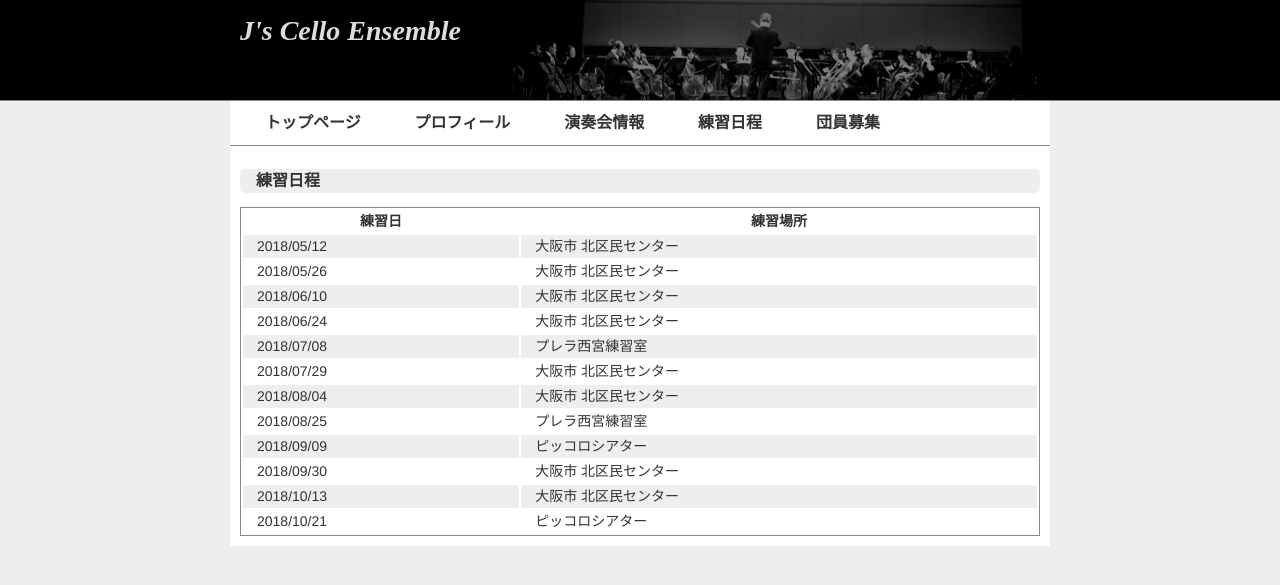
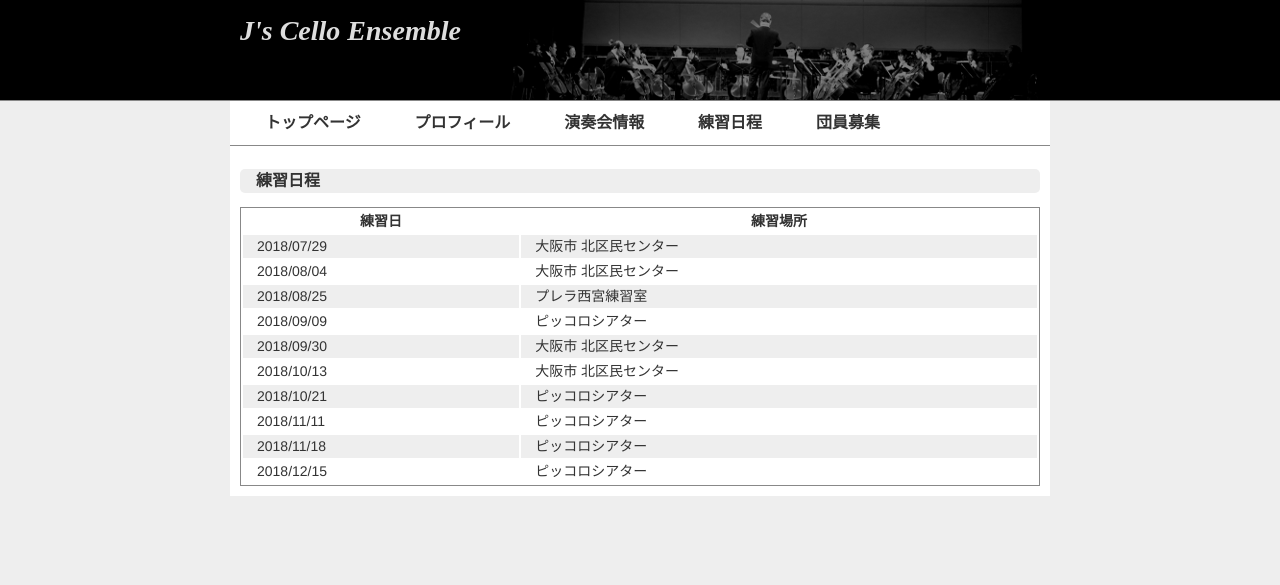
Before and after one commit to mzdusk/js-hp, a Jekyll site: the page built from practice.html, in a window 1280 px wide. Shown: the top 585 px of the page. Built offline with Jekyll 4.4.1, drawn with Linux system fonts in a browser that asks for light colours.

Commit message:
練習日程を更新

```diff
--- a/_data/news.yml
+++ b/_data/news.yml
@@ -1,3 +1,5 @@
+- date: 2018-07-15
+  content: 練習日程を更新しました。
 - date: 2018-04-28
   content: 練習日程を更新しました。
 - date: 2018-03-11
--- a/_data/practice.yml
+++ b/_data/practice.yml
@@ -1,13 +1,3 @@
-- date: 2018-05-12
-  place: 大阪市 北区民センター
-- date: 2018-05-26
-  place: 大阪市 北区民センター
-- date: 2018-06-10
-  place: 大阪市 北区民センター
-- date: 2018-06-24
-  place: 大阪市 北区民センター
-- date: 2018-07-08
-  place: プレラ西宮練習室
 - date: 2018-07-29
   place: 大阪市 北区民センター
 - date: 2018-08-04
@@ -22,3 +12,9 @@
   place: 大阪市 北区民センター
 - date: 2018-10-21
   place: ピッコロシアター
+- date: 2018-11-11
+  place: ピッコロシアター
+- date: 2018-11-18
+  place: ピッコロシアター
+- date: 2018-12-15
+  place: ピッコロシアター
```
